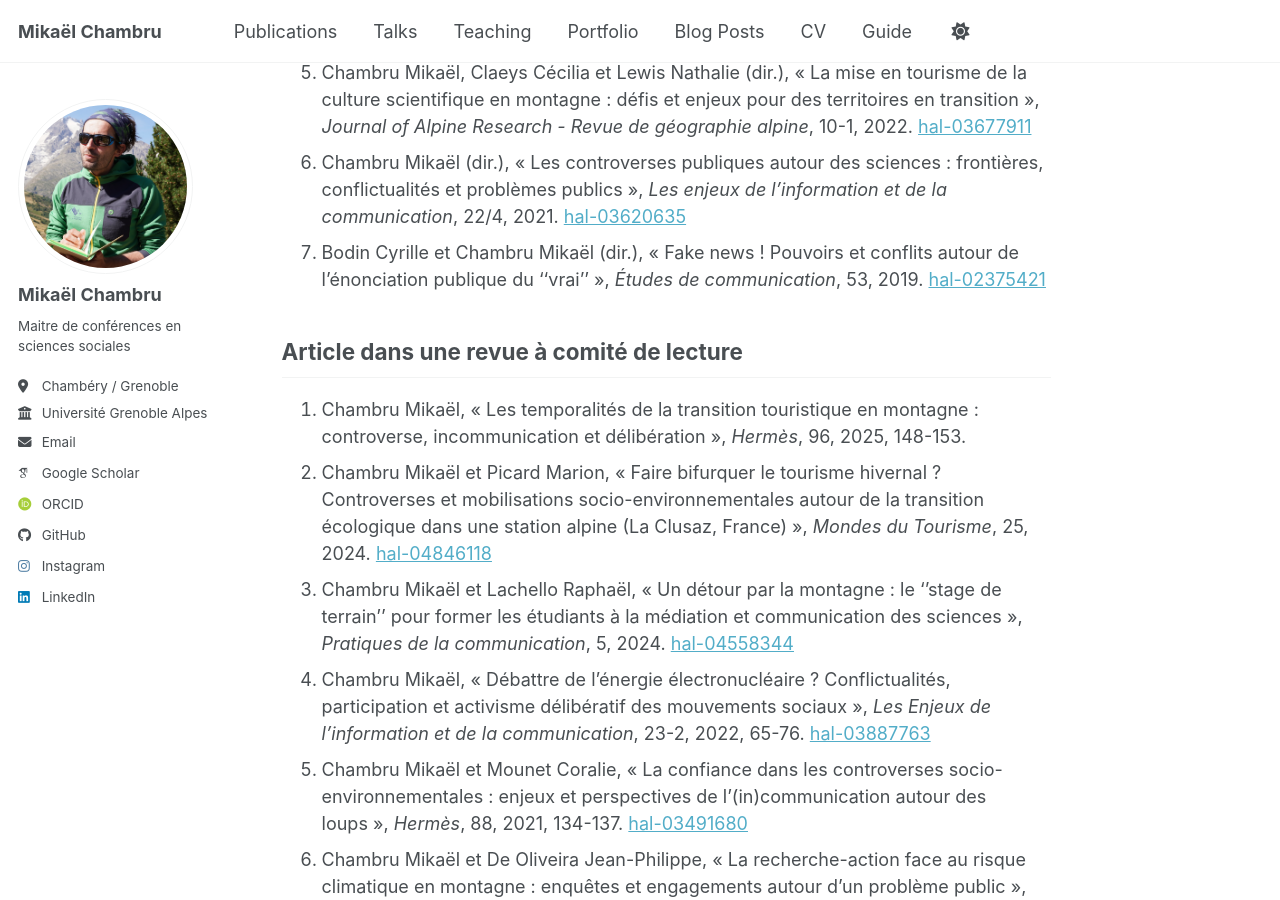
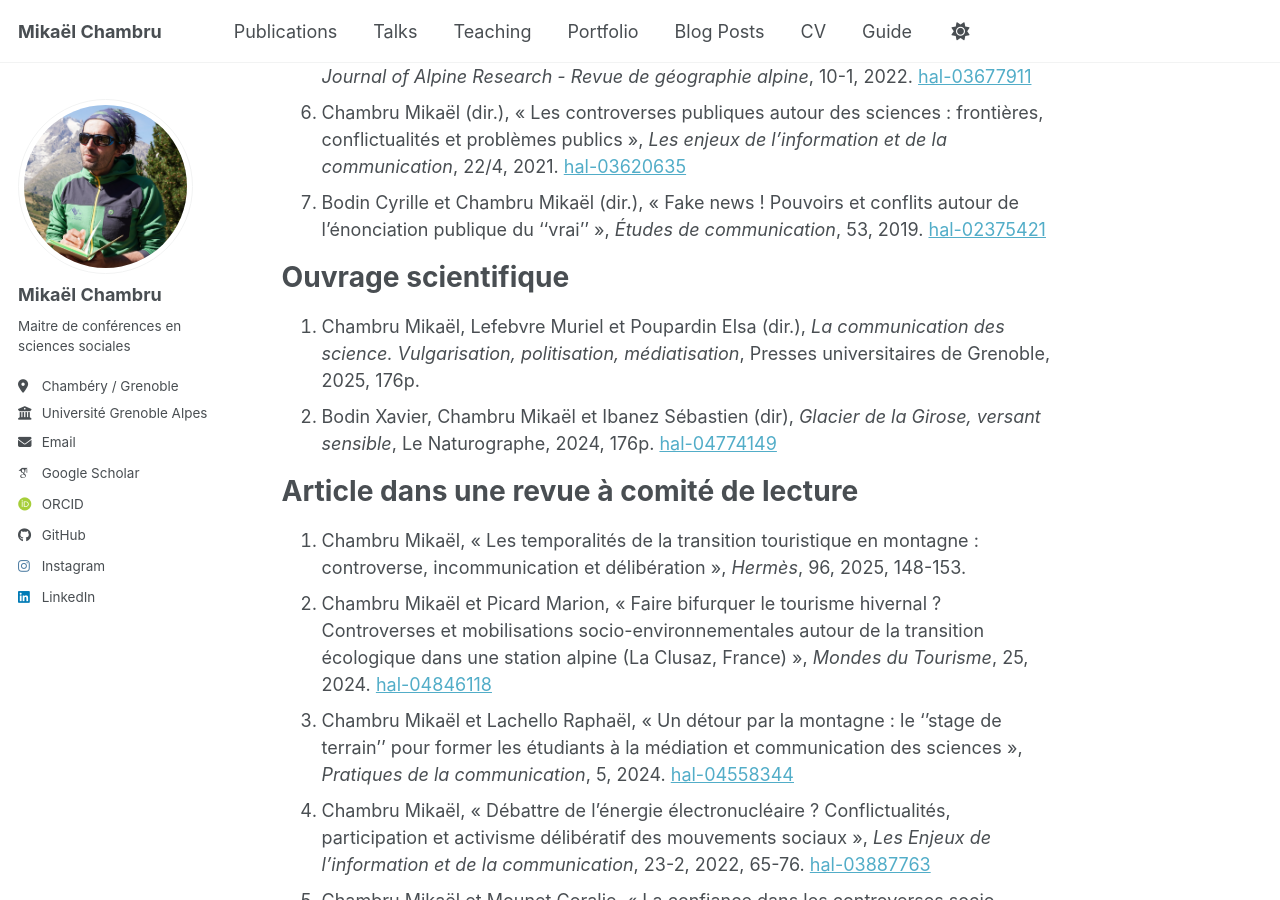
Before and after one commit to mikaelchambru/mikaelchambru.github.io, a Jekyll site: the page built from _pages/publications.md, in a window 1280 px wide and 900 px high, scrolled down 571 px. Built offline with Jekyll 4.4.1, drawn with Linux system fonts in a browser that asks for light colours; some web fonts are replaced; a script bundle is joined from its source files by our own code; library files that are not in the unit come from our copies.

Commit message:
Update publications.md

```diff
--- a/_pages/publications.md
+++ b/_pages/publications.md
@@ -6,7 +6,7 @@
 - publications.html
 ---
 
-## Dossier dans une revue à comité de lecture
+# Dossier dans une revue à comité de lecture
 
 1. Chambru Mikaël et De Oliveira Jean-Philippe (dir.), « La communication à l’épreuve des risques : questions empiriques et enjeux épistémologiques », *Études de communication*, 64, 2025.
 2. Bordeaux Marie-Christine et Chambru Mikaël (dir.), « Enjeux publics de la médiatisation des sciences », *Les enjeux de l’information et de la communication*, 25-2, 2025.
@@ -16,7 +16,12 @@
 6. Chambru Mikaël (dir.), « Les controverses publiques autour des sciences : frontières, conflictualités et problèmes publics », *Les enjeux de l’information et de la communication*, 22/4, 2021. [hal-03620635](https://hal.archives-ouvertes.fr/hal-03620635)
 7. Bodin Cyrille et Chambru Mikaël (dir.), « Fake news ! Pouvoirs et conflits autour de l’énonciation publique du ‘‘vrai’’ », *Études de communication*, 53, 2019. [hal-02375421](https://hal.archives-ouvertes.fr/hal-02375421)
 
-## Article dans une revue à comité de lecture
+# Ouvrage scientifique
+
+1. Chambru Mikaël, Lefebvre Muriel et Poupardin Elsa (dir.), *La communication des science. Vulgarisation, politisation, médiatisation*, Presses universitaires de Grenoble, 2025, 176p.
+2. Bodin Xavier, Chambru Mikaël et Ibanez Sébastien (dir), *Glacier de la Girose, versant sensible*, Le Naturographe, 2024, 176p. [hal-04774149](https://hal.science/hal-04774149)
+
+# Article dans une revue à comité de lecture
 
 1. Chambru Mikaël, « Les temporalités de la transition touristique en montagne : controverse, incommunication et délibération », *Hermès*, 96, 2025, 148-153.
 2. Chambru Mikaël et Picard Marion, « Faire bifurquer le tourisme hivernal ? Controverses et mobilisations socio-environnementales autour de la transition écologique dans une station alpine (La Clusaz, France) », *Mondes du Tourisme*, 25, 2024. [hal-04846118](https://hal.science/hal-04846118v1)
@@ -33,7 +38,7 @@
 13. Chambru Mikaël, « La critique du régime technopolitique des sciences par la mouvance antinucléaire : un éclairage sur le concept d’espace public oppositionnel », *Les Enjeux de l’information et de la communication*, 16-3A, 2015, 29-38. [hal-01358105](https://hal.archives-ouvertes.fr/hal-01358105)
 14. Chambru Mikaël, « L’espace public à l’épreuve du phénomène antinucléaire en France (1962-2012) », *ESSACHESS – Journal for Communication Studies*, 7-13, 2014, 33-43. [hal-01186666](https://hal.univ-grenoble-alpes.fr/hal-01186666)
 
-## Chapitre d'ouvrage scientifique
+# Chapitre d'ouvrage scientifique
 
 1. Chambru Mikaël et Claeys Cécilia, « La montagne au-delà du tourisme : enjeux de transitions dans une haute vallée alpine (Queyras, France) » in *Habiter la montagne aujourd'hui. Réseaux ferroviaires et dynamiques citoyennes en débat*  (dir. Bertoni Angelo et Zaza Ornella), Presses universitaires de Grenoble, 2025, 231-245.
 2. Chambru Mikaël, « Un glacier et deux montagnes irréconciliables ? », in *Glacier de la Girose, versant sensible* (dir. Bobin Xavier, Chambru Mikaël et Ibanez Sébastien), Le Naturographe, 2024, 92-103.
```
